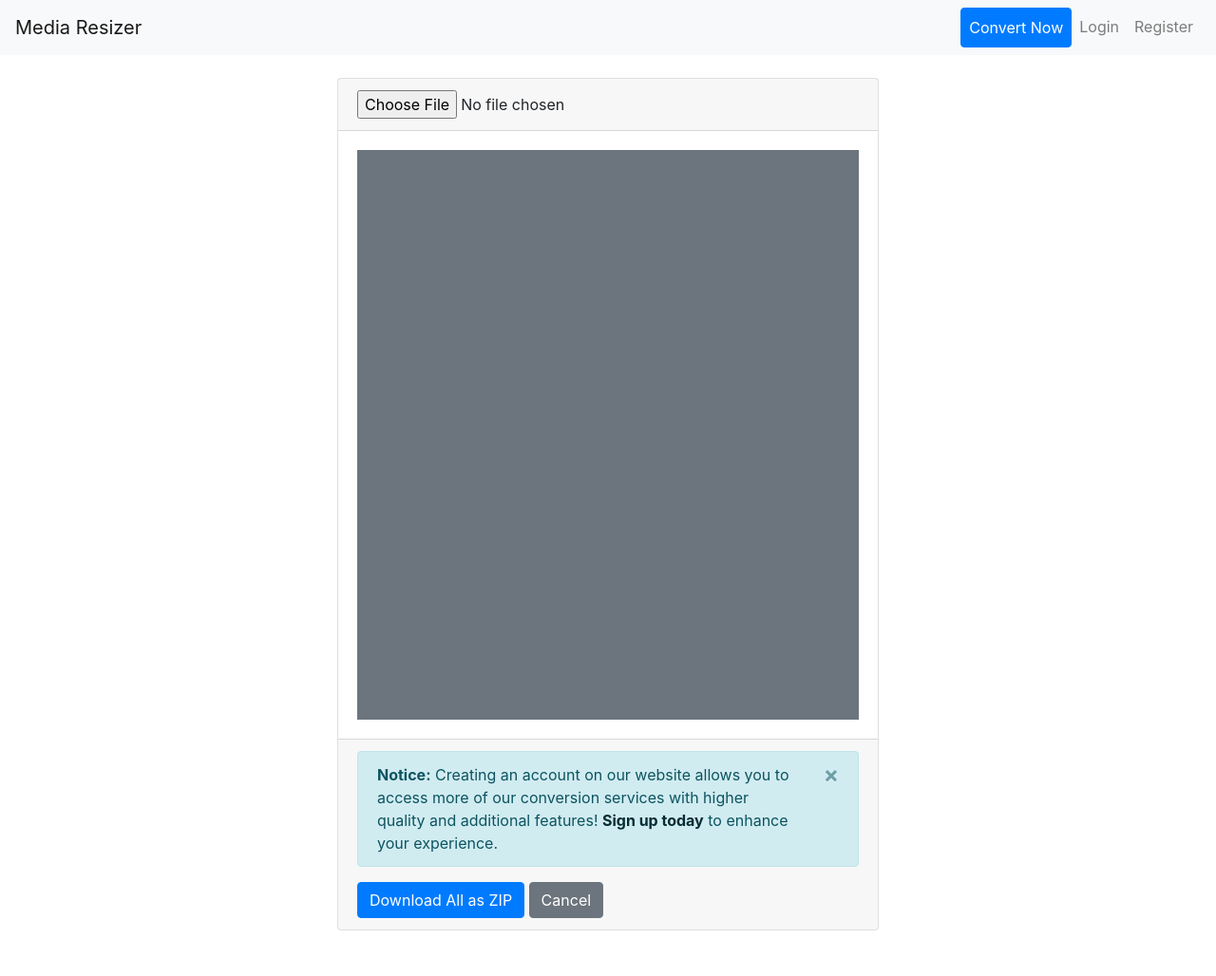
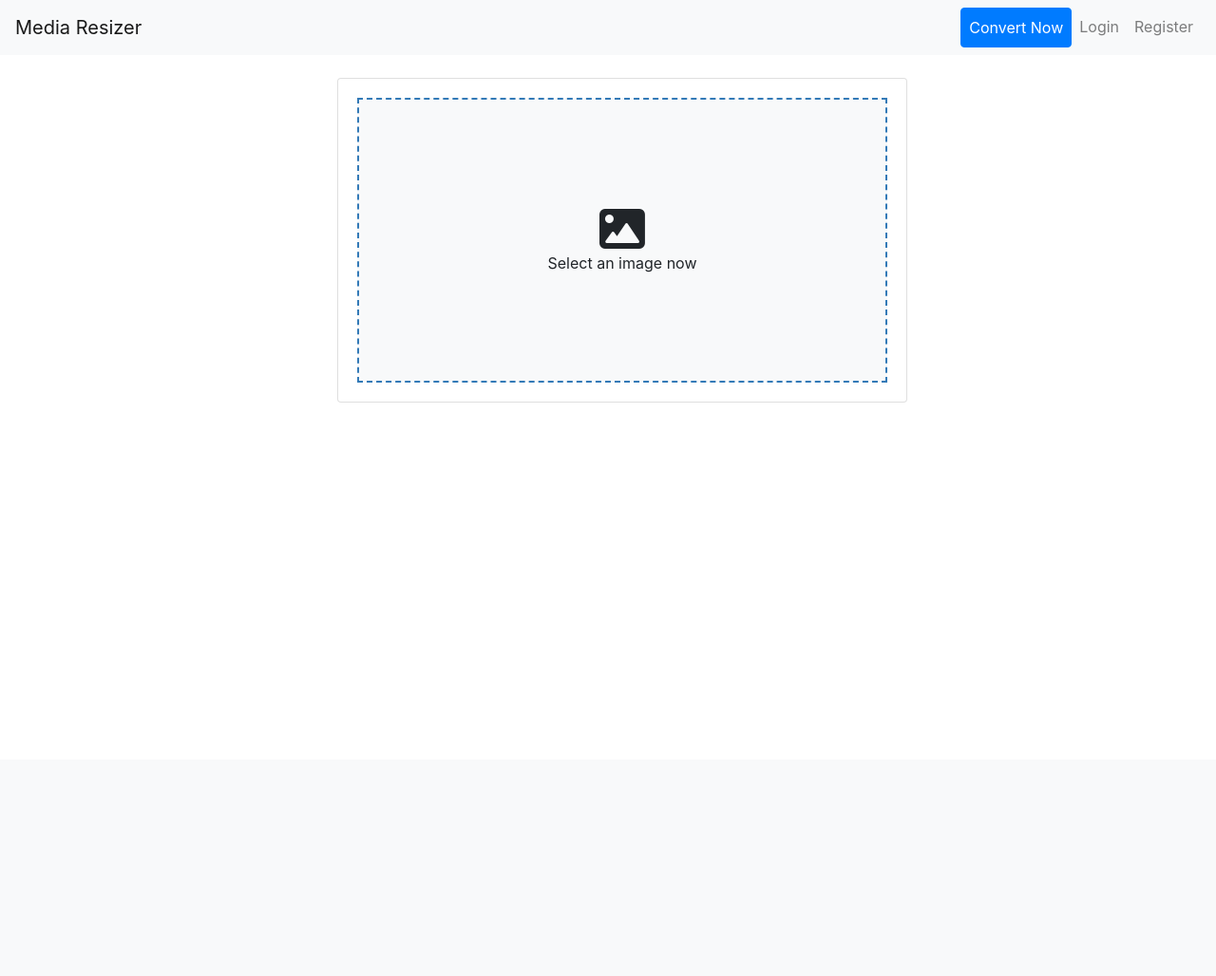
Before and after one commit to cybercoded/media_resizer, a Django app: page /upload/ in a window 1280 px wide. Shown: the whole page at 95% size. After the commit the page ends 424 px from the top, so only its background shows below. Run offline with Django 5.2, Linux system fonts and the light colour scheme; data comes from the database, SQL or seed files in the repository; both versions use the stored data as it was after the commit; some libraries are stand-ins or nearby versions.

Commit message:
select image update

```diff
--- a/resizer/views.py
+++ b/resizer/views.py
@@ -14,7 +14,7 @@ from django.contrib import messages
 def home(request):
     if request.user.is_authenticated:
         return redirect('dashboard')
-    return render(request, 'base.html')
+    return render(request, 'index.html')
 
 def register(request):
     if request.method == 'POST':
--- a/templates/upload.html
+++ b/templates/upload.html
@@ -2,25 +2,33 @@
 
 {% block content %}
 <!-- Form to upload an image -->
+<div style="width: 600px">
     <form class="mb-5 card" method="post" enctype="multipart/form-data">
         {% csrf_token %}
-    <div class="card-header">
-        <input type="file" name="file" method="post" id="imageUpload" class="form-control-file" accept="image/*" onchange="loadImage(event)" required />
+        <div class="card-body">
+            <div onclick="triggerFileUpload()" id="choose-first-image" class="bg-light p-5 text-center" style="height: 300px; border: 2px dashed #337ab7; display: flex; align-items: center; justify-content: center; flex-direction: column;">
+                <div>
+                    <i class="fas fa-image fa-3x"></i>
                 </div>
-    <div class="card-body">
-        <div class="swiper-container">
-            <div class="swiper-wrapper" id="swiperWrapper">
+                <div>Select an image now</div>
+            </div>
+
+
+
+            <div class="swiper-container" id="swiperContainer" style="display: none;">
+                <div for="imageUpload" class="swiper-wrapper" id="swiperWrapper">
                     <!-- Dynamic image slides will be added here -->
                 </div>
+                <input type="file" name="file" id="imageUpload" class="form-control-file" accept="image/*" style="display: none;" onchange="loadImage(event)" required />
 
-            <div class="swiper-pagination" style="left: 45%; width: 50px"></div>
+                <div class="swiper-pagination" style="left: 45%; width: 50px;"></div>
 
                 <!-- Navigation buttons -->
                 <div class="swiper-button-next"></div>
                 <div class="swiper-button-prev"></div>
             </div>
         </div>
-    <div class="card-footer">
+        <div class="card-footer" id="imagePreviewFooter" style="display: none;">
             {% if not user.is_authenticated %}
             <div class="alert alert-info alert-dismissible fade show" role="alert">
                 <strong>Notice:</strong> Creating an account on our website allows you to access more of our conversion services with higher quality and additional features!
@@ -35,9 +43,10 @@
             {% else %}
                 <button type="button" class="btn btn-primary" onclick="downloadAllImages()">Download All as ZIP</button>
             {% endif %}
-        <button type="reset" class="btn btn-secondary">Cancel</button>
+            <button type="button" class="btn btn-warning" id="changeImageButton" style="display: none;" onclick="triggerFileUpload()">Change Image</button>
         </div>
     </form>
+</div>
 
 <style>
     .swiper-container {
@@ -121,8 +119,8 @@
 <script src="https://cdnjs.cloudflare.com/ajax/libs/FileSaver.js/2.0.5/FileSaver.min.js"></script>
 <script>
     let swiper;
-    const imageSrcs = []; // Array to store image sources for downloading
-    const imageDimensions = []; // Store image dimensions
+    const imageSrcs = [];
+    const imageDimensions = [];
 
     document.addEventListener('DOMContentLoaded', function () {
         swiper = new Swiper('.swiper-container', {
@@ -138,15 +136,18 @@
             },
         });
 
-        // Event listener for the Cancel button (form reset) to clear the slider
         document.querySelector('form').addEventListener('reset', function () {
-            // Clear the swiper wrapper content to remove all slides
             document.getElementById('swiperWrapper').innerHTML = '';
-            imageSrcs.length = 0; // Clear image source array
-            imageDimensions.length = 0; // Clear image dimensions array
-            swiper.update(); // Refresh the swiper instance to reflect changes
+            imageSrcs.length = 0;
+            imageDimensions.length = 0;
+            swiper.update();
+            document.getElementById('swiperContainer').style.display = 'none'; // Hide the swiper container
         });
     });
+
+    function triggerFileUpload() {
+        document.getElementById('imageUpload').click();
+    }
 
     function loadImage(event) {
         const file = event.target.files[0];
@@ -156,7 +157,7 @@
                 const imgElement = new Image();
                 imgElement.src = e.target.result;
                 imgElement.onload = function() {
-                    addImageSlides(imgElement.src); // Pass image source instead of the whole image element
+                    addImageSlides(imgElement.src);
                 };
             };
             reader.readAsDataURL(file);
@@ -164,10 +165,11 @@
     }
 
     function addImageSlides(imgSrc) {
-        // Clear previous slides if needed
-        document.getElementById('swiperWrapper').innerHTML = '';
-
-        // Define the device types and their corresponding sizes
+        document.getElementById('swiperWrapper').innerHTML = ''; // Clear previous slides
+        document.getElementById('swiperContainer').style.display = 'block'; // Show swiper container
+        document.getElementById('imagePreviewFooter').style.display = 'block'; // Show footer
+        document.getElementById('changeImageButton').style.display = 'inline-block'; // Show change image button
+        document.getElementById('choose-first-image').style.display = 'none'; // hide choose image section
         const sizes = [
             { id: 'mobile', label: 'Mobile', width: {{ mobile_width }}, height: {{ mobile_height }} },
             { id: 'tablet', label: 'Tablet', width: {{ tablet_width }}, height: {{ tablet_height }} },
@@ -178,36 +180,24 @@
             const slide = document.createElement('div');
             slide.classList.add('swiper-slide');
 
-            // Create image element
             const img = document.createElement('img');
             img.src = imgSrc;
             img.id = 'image' + (i + 1);
             img.style.width = size.width + 'px';
             img.style.height = size.height + 'px';
 
-            // Add image source to array for downloading
             imageSrcs.push(imgSrc);
             imageDimensions.push({ width: size.width, height: size.height });
 
-            // Create label for the device type
             const label = document.createElement('h5');
             label.innerText = size.label;
-            label.style.position = 'absolute';
-            label.style.top = '10px';
-            label.style.left = '10px';
-            label.style.backgroundColor = 'rgba(0, 0, 0, 0.5)';
-            label.style.color = 'white';
-            label.style.padding = '5px';
 
-            // Create download link
             const download = document.createElement('a');
             download.innerText = 'Download';
             download.className = 'download-button';
             download.onclick = () => downloadImageAtSize(imgSrc, size.width, size.height);
 
-            // Create controls for width and height
             const controls = document.createElement('div');
-            controls.classList.add('controls');
             controls.innerHTML = `
                 <div class="controls bg-light w-100 p-2">
                 <div class="d-flex justify-content-between bg-light">
@@ -228,16 +218,15 @@
                 </div>
             </div>`;
 
-            // Append the label, image, download button, and controls to the slide
+            controls.style.width = '100%';
             slide.appendChild(label);
             slide.appendChild(img);
-            slide.appendChild(download); // Append the download button
+            slide.appendChild(download);
             slide.appendChild(controls);
             document.getElementById('swiperWrapper').appendChild(slide);
         });
 
-        // Update the swiper instance with new slides
-        swiper.update();
+        swiper.update(); // Refresh swiper with new slides
     }
 
     function updateImageSize(imgId, dimension, value) {
@@ -258,46 +247,42 @@
             canvas.width = width;
             canvas.height = height;
             const ctx = canvas.getContext('2d');
+            ctx.drawImage(img, 0, 0, width, height);
+            const resizedImageUrl = canvas.toDataURL('image/png');
 
-            // Draw the image to the canvas
-            ctx.drawImage(img, 0, 0, width, height);
-
-            // Convert canvas to blob and trigger download
-            canvas.toBlob(function(blob) {
-                saveAs(blob, 'downloaded_image.png');
-            }, 'image/png');
+            const link = document.createElement('a');
+            link.href = resizedImageUrl;
+            link.download = `image_${width}x${height}.png`;
+            link.click();
         };
     }
 
     function downloadAllImages() {
         const zip = new JSZip();
-        const imgFolder = zip.folder("images");
+        const folder = zip.folder("images");
 
-        // Loop through image sources and add them to the ZIP
-        imageSrcs.forEach((imgSrc, index) => {
-            const { width, height } = imageDimensions[index];
+        imageSrcs.forEach((src, index) => {
             const img = new Image();
-            img.src = imgSrc;
+            img.src = src;
 
             img.onload = function() {
                 const canvas = document.createElement('canvas');
+                const width = imageDimensions[index].width;
+                const height = imageDimensions[index].height;
+
                 canvas.width = width;
                 canvas.height = height;
                 const ctx = canvas.getContext('2d');
-
-                // Draw the image to the canvas
                 ctx.drawImage(img, 0, 0, width, height);
 
-                // Convert canvas to blob and add to zip
                 canvas.toBlob(function(blob) {
-                    imgFolder.file(`image${index + 1}.png`, blob);
+                    folder.file(`image_${width}x${height}_${index + 1}.png`, blob);
                     if (index === imageSrcs.length - 1) {
-                        // Generate the ZIP file after the last image is added
-                        zip.generateAsync({ type: "blob" }).then(content => {
+                        zip.generateAsync({ type: "blob" }).then(function(content) {
                             saveAs(content, "images.zip");
                         });
                     }
-                }, 'image/png');
+                });
             };
         });
     }
```
Also changed, not shown: other parts of templates/upload.html (+11 -22 lines), templates/index.html (added, +99 -0 lines), database.db. Lines whose indentation alone changed are shown as unchanged.
